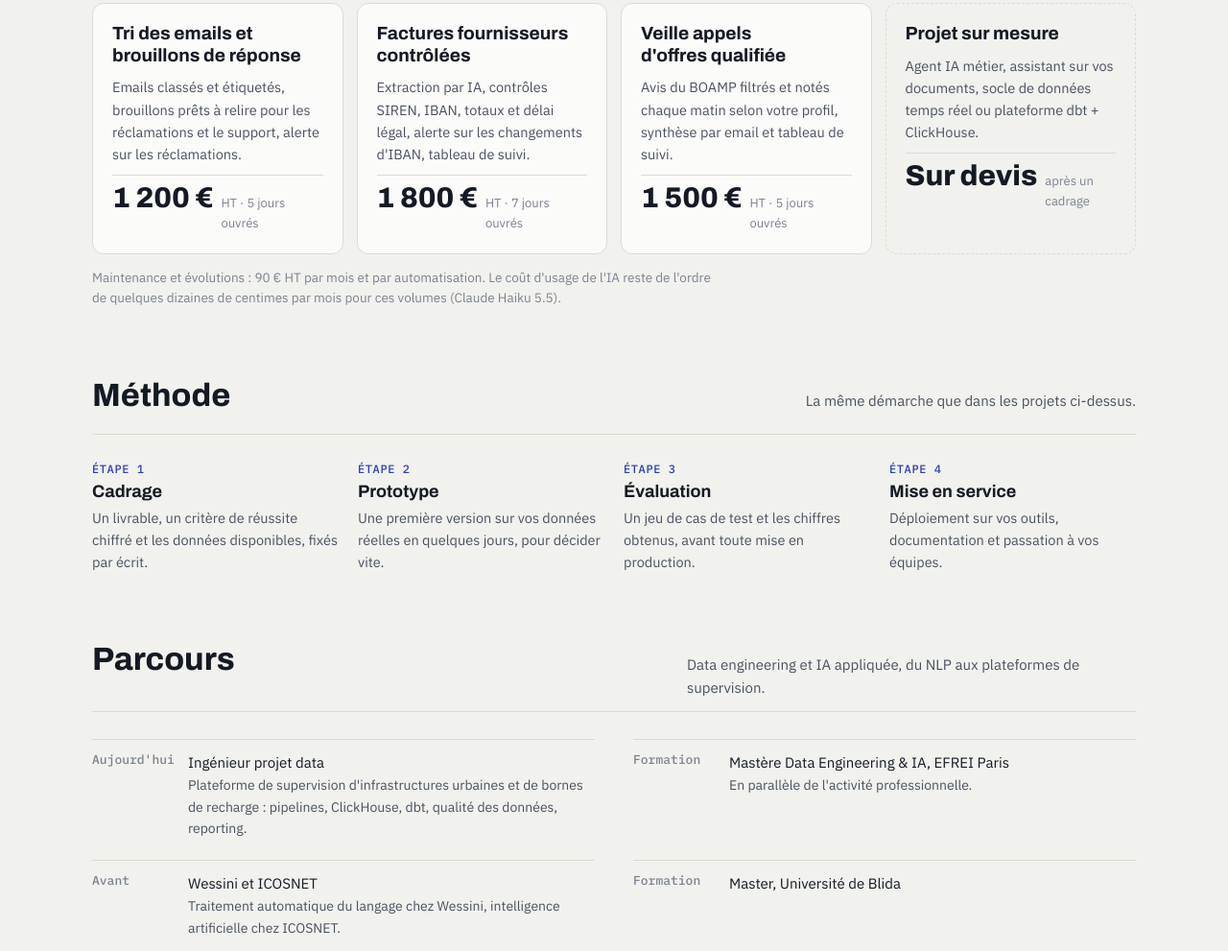
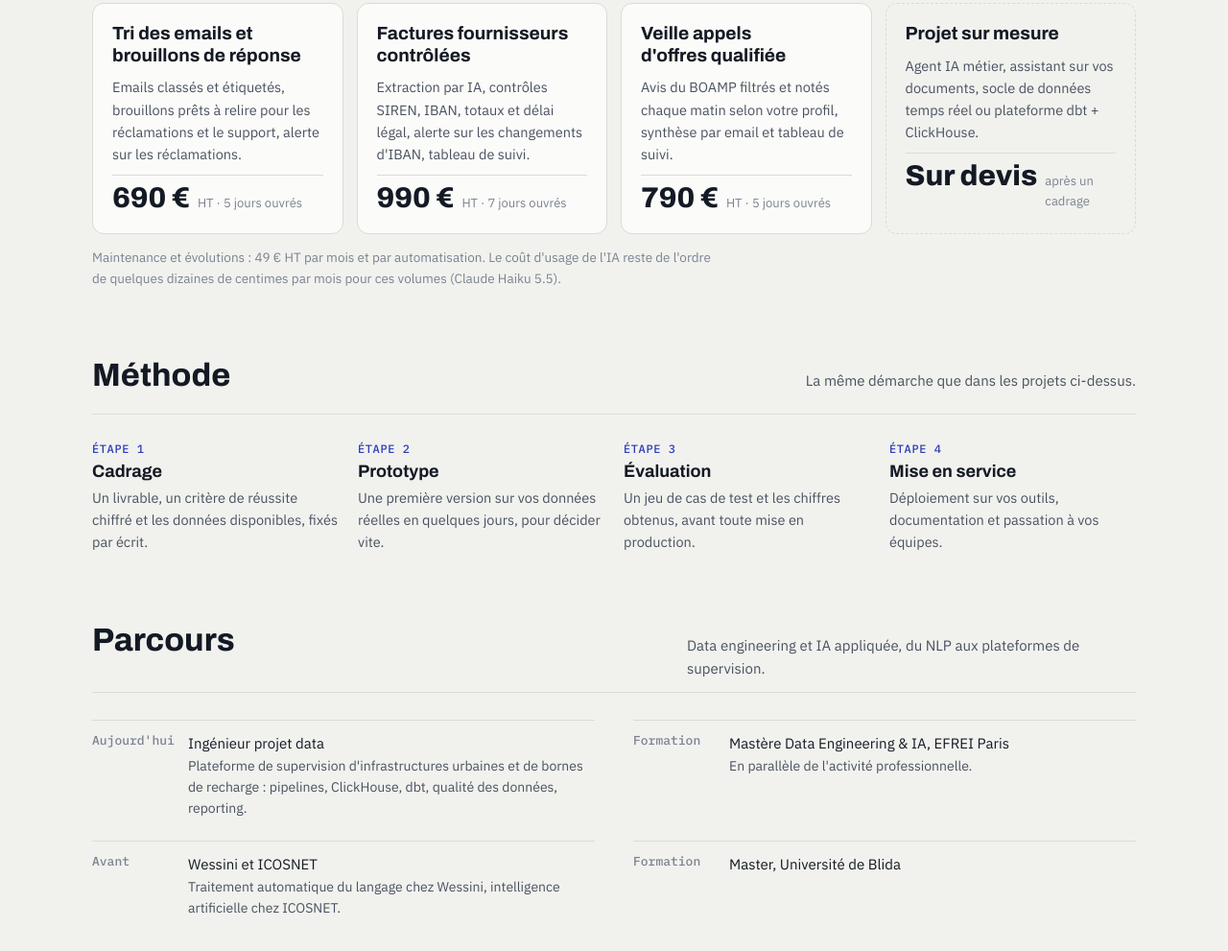
Before and after one commit to ooFaycaloo/ooFaycaloo.github.io, a plain HTML site: page index.html in a window 1280 px wide. Shown: the part 4779-5770 px from the top of the page at 96% size. Drawn offline with Linux system fonts and the light colour scheme.

Commit message:
Offres : tarifs plus accessibles (690 / 990 / 790 €, maintenance 49 €)
Co-Authored-By: Claude Opus 5.5 <noreply@anthropic.com>
Claude-Session: https://claude.ai/code/session_01SohWTLUyDrvTnLGQdEBkeo

```diff
--- a/index.html
+++ b/index.html
@@ -319,12 +319,12 @@ footer{padding-block:0 40px;font-size:13px;color:var(--muted)}
   <section id="offres">
     <div class="sec-head"><h2>Offres au forfait</h2><p>Un livrable défini, un prix fixe, une démonstration et deux semaines d'ajustements inclus.</p></div>
     <div class="offers">
-      <article class="offer"><h3>Tri des emails et brouillons de réponse</h3><p>Emails classés et étiquetés, brouillons prêts à relire pour les réclamations et le support, alerte sur les réclamations.</p><div class="price"><b>1 200 €</b><span>HT · 5 jours ouvrés</span></div></article>
-      <article class="offer"><h3>Factures fournisseurs contrôlées</h3><p>Extraction par IA, contrôles SIREN, IBAN, totaux et délai légal, alerte sur les changements d'IBAN, tableau de suivi.</p><div class="price"><b>1 800 €</b><span>HT · 7 jours ouvrés</span></div></article>
-      <article class="offer"><h3>Veille appels d'offres qualifiée</h3><p>Avis du BOAMP filtrés et notés chaque matin selon votre profil, synthèse par email et tableau de suivi.</p><div class="price"><b>1 500 €</b><span>HT · 5 jours ouvrés</span></div></article>
+      <article class="offer"><h3>Tri des emails et brouillons de réponse</h3><p>Emails classés et étiquetés, brouillons prêts à relire pour les réclamations et le support, alerte sur les réclamations.</p><div class="price"><b>690 €</b><span>HT · 5 jours ouvrés</span></div></article>
+      <article class="offer"><h3>Factures fournisseurs contrôlées</h3><p>Extraction par IA, contrôles SIREN, IBAN, totaux et délai légal, alerte sur les changements d'IBAN, tableau de suivi.</p><div class="price"><b>990 €</b><span>HT · 7 jours ouvrés</span></div></article>
+      <article class="offer"><h3>Veille appels d'offres qualifiée</h3><p>Avis du BOAMP filtrés et notés chaque matin selon votre profil, synthèse par email et tableau de suivi.</p><div class="price"><b>790 €</b><span>HT · 5 jours ouvrés</span></div></article>
       <article class="offer custom"><h3>Projet sur mesure</h3><p>Agent IA métier, assistant sur vos documents, socle de données temps réel ou plateforme dbt + ClickHouse.</p><div class="price"><b>Sur devis</b><span>après un cadrage</span></div></article>
     </div>
-    <p class="note">Maintenance et évolutions : 90 € HT par mois et par automatisation. Le coût d'usage de l'IA reste de l'ordre de quelques dizaines de centimes par mois pour ces volumes (Claude Haiku 5.5).</p>
+    <p class="note">Maintenance et évolutions : 49 € HT par mois et par automatisation. Le coût d'usage de l'IA reste de l'ordre de quelques dizaines de centimes par mois pour ces volumes (Claude Haiku 5.5).</p>
   </section>
 
   <section id="methode">
```
